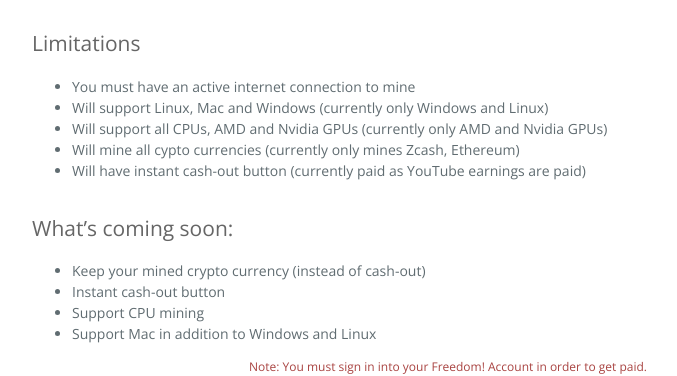
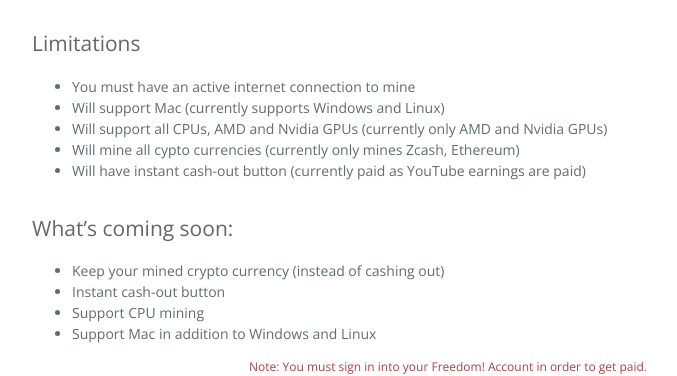
Before and after one commit to anyTV/freedom-crypto-miner, a Jekyll site: the page built from docs/Index.md, in a window 1280 px wide, cut to the strip 647-1023 px from the top of the page. Shown: the whole strip, without its empty margins (192-869 px from the left). Built offline with Jekyll 4.4.1, drawn with Linux system fonts in a browser that asks for light colours; our own code applies the rules of GitHub Pages for plain Markdown files.

Commit message:
update freedom miner limitation & coming soon text

```diff
--- a/docs/Index.md
+++ b/docs/Index.md
@@ -4,18 +4,18 @@
   <a class="download-btn" href="https://goto.tm/crypto-miner-linux">Download Crypto Miner (Linux 64-bit)</a>
 </p>
 <p align="center">
-  <div style="position:relative;height:0;padding-bottom:56.21%"><iframe src="https://www.youtube.com/embed/IJeUP_0qFio?ecver=2" style="position:absolute;width:100%;height:100%;left:0" width="641" height="360" frameborder="0" allow="autoplay; encrypted-media" allowfullscreen></iframe></div>
+  <div style="position:relative;height:0;padding-bottom:56.21%"><iframe src="https://www.youtube.com/embed/IWib9tby_1E?list=PLxLYo5_7D3SeXt64Fozsx83iKrD_COggW&amp;ecver=2" style="position:absolute;width:100%;height:100%;left:0" width="641" height="360" frameborder="0" allow="autoplay; encrypted-media" allowfullscreen></iframe></div>
 </p>
 
 ## Limitations
 * You must have an active internet connection to mine
-* Will support Linux, Mac and Windows (currently only Windows and Linux)
+* Will support Mac (currently supports Windows and Linux)
 * Will support all CPUs, AMD and Nvidia GPUs (currently only AMD and Nvidia GPUs)
 * Will mine all cypto currencies (currently only mines Zcash, Ethereum)
 * Will have instant cash-out button (currently paid as YouTube earnings are paid)
 
 ## What's coming soon:
-* Keep your mined crypto currency (instead of cash-out)
+* Keep your mined crypto currency (instead of cashing out)
 * Instant cash-out button
 * Support CPU mining
 * Support Mac in addition to Windows and Linux
```
